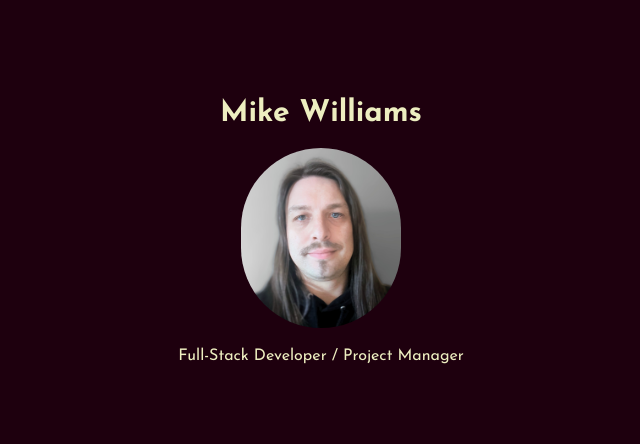
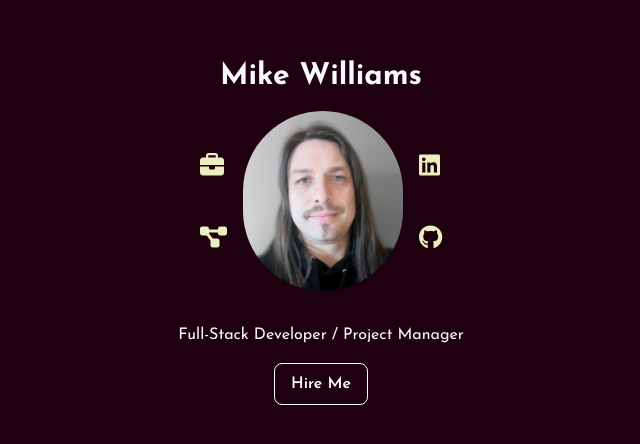
Before and after one commit to ValkarVarg/ValkarPortfolio, a React (Vite) app: page / in a window 1280 px wide. Shown: the part 168-612 px from the top of the page, without its empty margins (319-959 px from the left). Built offline with nearby package versions, Linux system fonts and the light colour scheme.

Commit message:
home page

```diff
--- a/package.json
+++ b/package.json
@@ -10,6 +10,10 @@
     "preview": "vite preview"
   },
   "dependencies": {
+    "@fortawesome/fontawesome-svg-core": "^6.6.0",
+    "@fortawesome/free-brands-svg-icons": "^6.6.0",
+    "@fortawesome/free-solid-svg-icons": "^6.6.0",
+    "@fortawesome/react-fontawesome": "^0.2.2",
     "react": "^18.3.1",
     "react-dom": "^18.3.1",
     "react-router-dom": "^6.25.0"
--- a/src/routes/Home.tsx
+++ b/src/routes/Home.tsx
@@ -1,18 +1,52 @@
 import React from 'react';
-import MikeImage from '../assets/Mike.jpg'; // Assuming this is your image path
+import { FontAwesomeIcon } from '@fortawesome/react-fontawesome';
+import { faLinkedin, faGithub } from '@fortawesome/free-brands-svg-icons';
+import { faBriefcase, faProjectDiagram } from '@fortawesome/free-solid-svg-icons';
+import MikeImage from '../assets/Mike.jpg';
+
+interface HoverButtonProps {
+  icon: any;
+  label: string;
+  side: 'left' | 'right';
+  color: string;
+}
 
 function Home() {
   return (
-    <div className="bg-licorice min-h-screen font-sans text-cream flex flex-col items-center justify-center">
+    <div className="bg-licorice min-h-screen font-sans text-slate-50 flex flex-col items-center justify-center">
       <h1 className="font-bold text-3xl mb-4">Mike Williams</h1>
-      <img
-        src={MikeImage}
-        alt="Mike Williams"
-        className="w-40 h-auto rounded-full"
-      />
+      <div className="flex items-center justify-center mb-4">
+        <div className="flex flex-col space-y-12">
+          <HoverButton icon={faBriefcase} label="My Career" side="left" color="text-cream" />
+          <HoverButton icon={faProjectDiagram} label="Explore Projects" side="left" color="text-cream" />
+        </div>
+        <div className="relative mx-4">
+          <img
+            src={MikeImage}
+            alt="Mike Williams"
+            className="w-40 h-42 rounded-full"
+          />
+        </div>
+        <div className="flex flex-col space-y-12">
+          <HoverButton icon={faLinkedin} label="LinkedIn" side="right" color="text-cream" />
+          <HoverButton icon={faGithub} label="Github" side="right" color="text-cream" />
+        </div>
+      </div>
       <p className="mt-4">Full-Stack Developer / Project Manager</p>
+      <button className="mt-4 bg-transparent hover:bg-airblue text-white font-semibold py-2 px-4 border border-white rounded-lg transition duration-300">
+        Hire Me
+      </button>
     </div>
   );
 }
 
+const HoverButton: React.FC<HoverButtonProps> = ({ icon, label, side, color }) => (
+  <div className="relative flex items-center group">
+    <FontAwesomeIcon icon={icon} className={`text-2xl cursor-pointer ${color}`} />
+    <span className={`absolute ${side === 'left' ? 'right-full mr-2' : 'left-full ml-2'} opacity-0 group-hover:opacity-100 transform ${side === 'left' ? 'translate-x-full group-hover:-translate-x-2' : '-translate-x-full group-hover:translate-x-2'} transition duration-1000 text-white`}>
+      {label}
+    </span>
+  </div>
+);
+
 export default Home;
```
Also changed, not shown: 1 other file (tests, documents, lock files or other folders).
